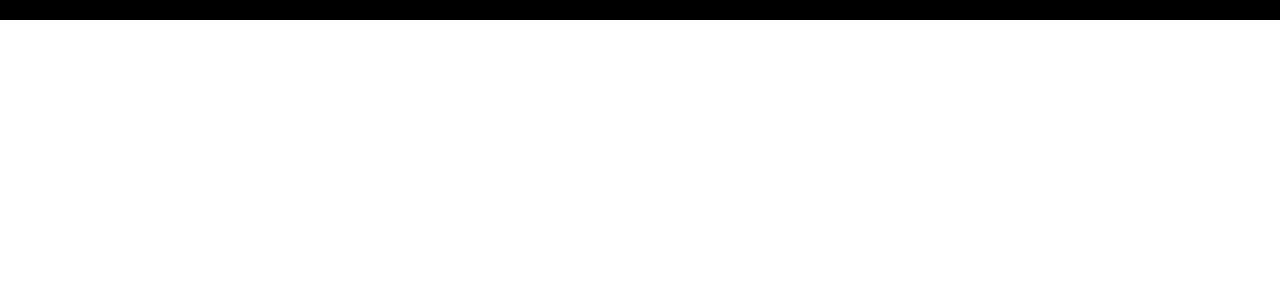
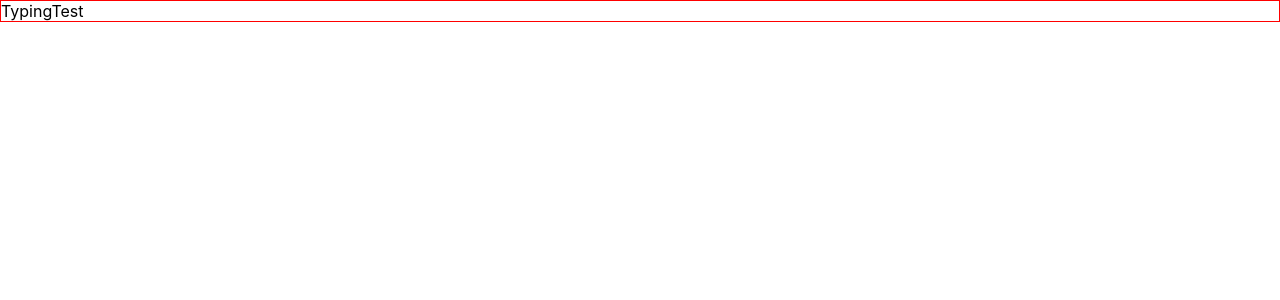
Before and after one commit to pungprakearti/typing-test, a React (Create React App) app: page / in a window 1280 px wide. Shown: the top 300 px of the page. Built offline with nearby package versions, Linux system fonts and the light colour scheme.

Commit message:
Add TypingTest WIP

```diff
--- a/src/App.module.scss
+++ /dev/null
@@ -1,5 +0,0 @@
-@import 'styles/main.scss';
-
-.app {
-  background-color: black;
-}
--- a/src/App.tsx
+++ b/src/App.tsx
@@ -1,12 +1,12 @@
 import React from 'react'
-import styles from './App.module.scss'
 import './styles/global.scss'
+import TypingTest from './components/TypingTest'
 
 function App() {
   return (
-    <div className={styles.app}>
-      app
-    </div>
+    <>
+      <TypingTest/>
+    </>
   )
 }
 
--- /dev/null
+++ b/src/components/TypingTest/TypingTest.module.scss
@@ -0,0 +1,5 @@
+@import '../../styles/main.scss';
+
+.Wrap {
+  border: 1px solid red;
+}
--- /dev/null
+++ b/src/components/TypingTest/TypingTest.tsx
@@ -0,0 +1,12 @@
+import React from 'react'
+import styles from './TypingTest.module.scss'
+
+const TypingTest = () => {
+  return (
+    <div className={styles.Wrap}>
+      TypingTest
+    </div>
+  )
+}
+
+export default TypingTest
--- /dev/null
+++ b/src/components/TypingTest/index.ts
@@ -0,0 +1 @@
+export { default } from './TypingTest'
```
